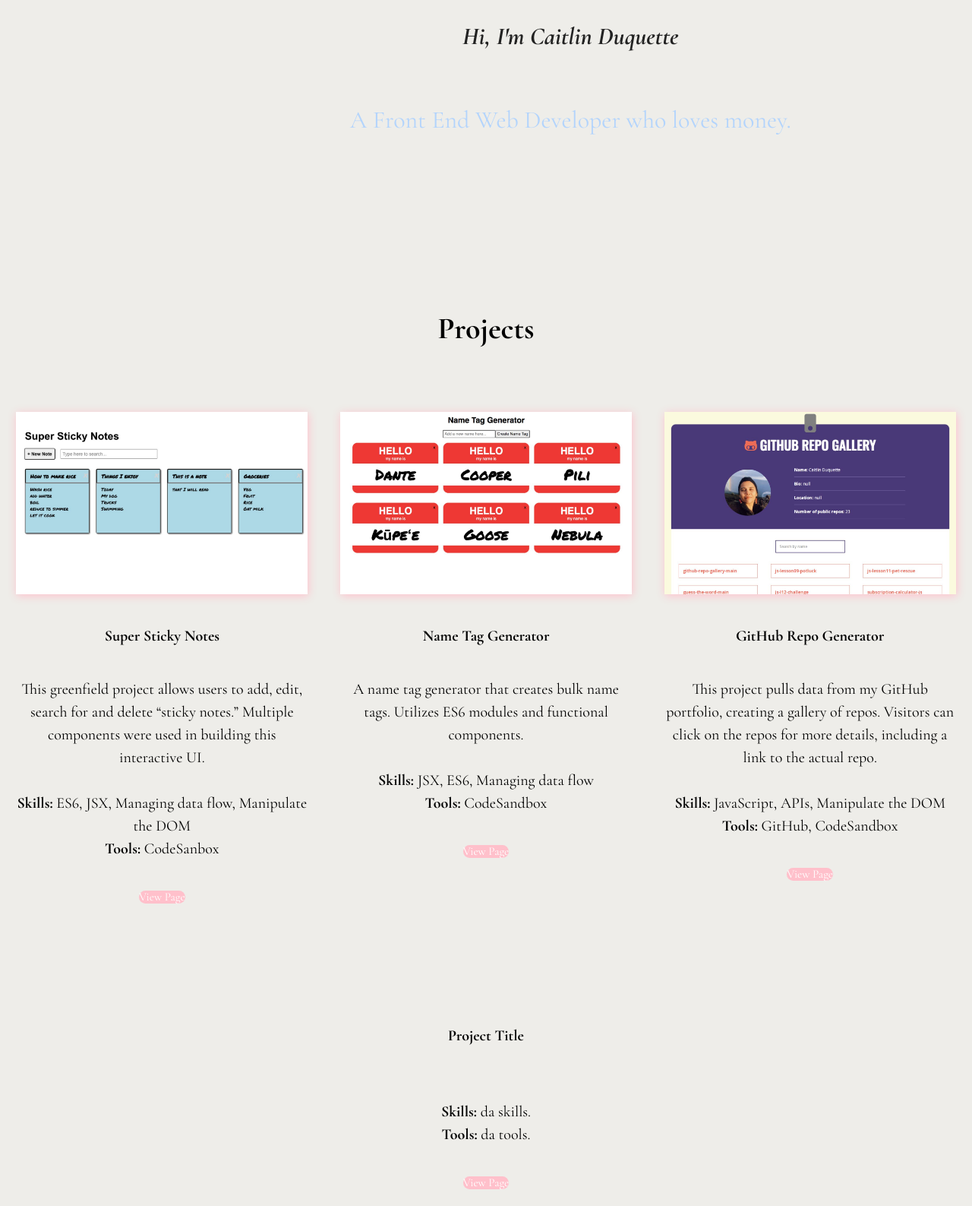
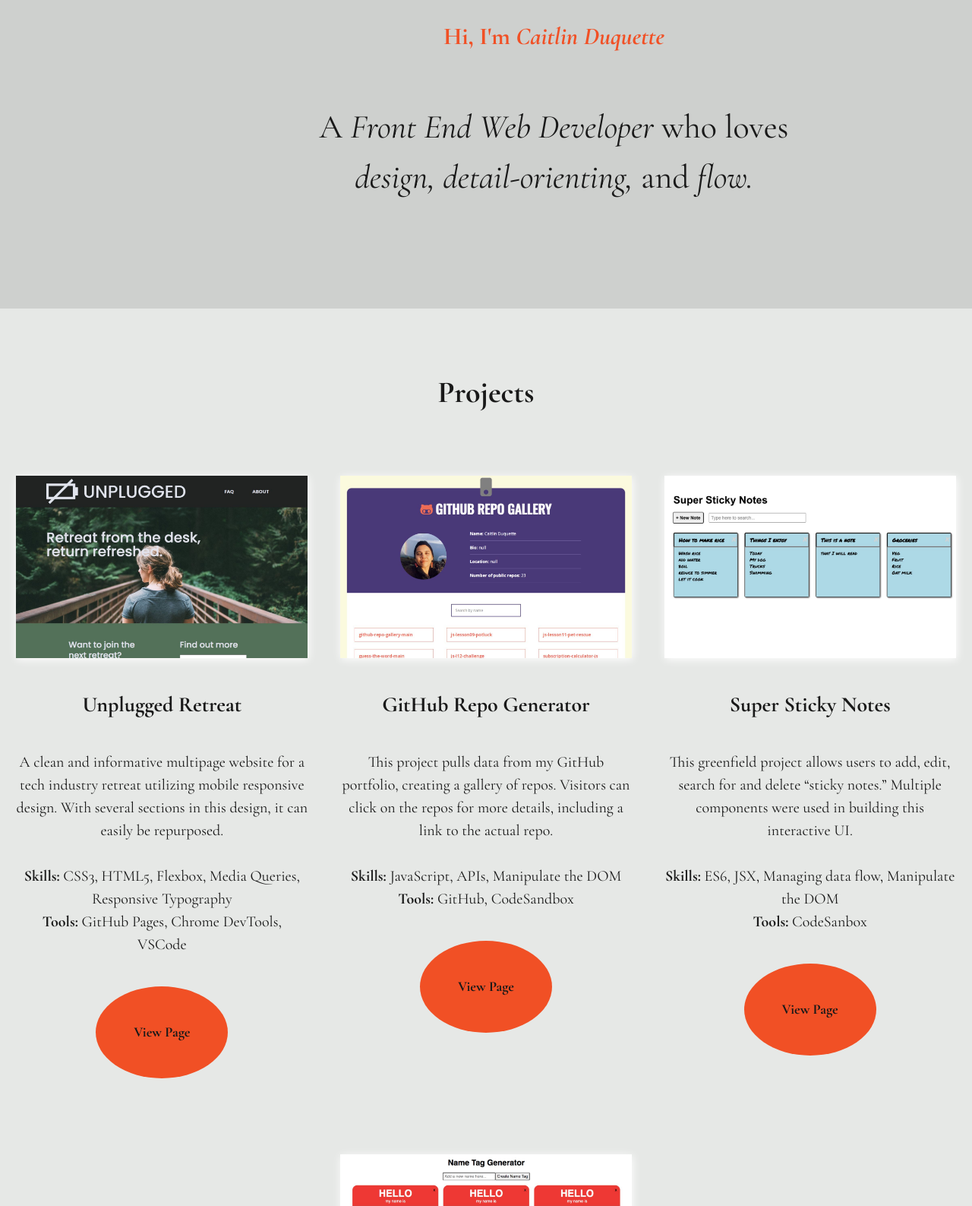
Before and after one commit to cnapua/portfolio-skillcrush, a website built with Parcel: page index.html in a window 1280 px wide. Shown: the part 201-1788 px from the top of the page at 76% size. Built offline with nearby package versions, Linux system fonts and the light colour scheme; files whose address does not match are found by name.

Commit message:
CSS styling

```diff
--- a/css/main.css
+++ b/css/main.css
@@ -89,41 +89,40 @@ textarea {
 
 /* GENERAL STYLES */
 body {
-  color: #000;
-  background-color: #EEEDE9;
+  color: #191919;
+  background-color: #CED0CE;
   font-size: 1em;
   font-family: 'Cormorant Garamond', serif;
 }
 
 h1 {
-  color: #222;
+  color: #F15025;
   font-family: 'Cormorant Garamond', serif;
-  font-size: 1.75rem;
+  font-size: 2rem;
   text-transform: none;
-  font-style: italic;
   line-height: 1.5;
   width: 100%;
 }
 
 h2 {
-  color: #b3d4fc;
+  color: #191919;
   font-family: 'Cormorant Garamond', serif;
-  font-size: 1.5rem;
+  font-size: 1.75rem;
   font-weight: 400;
   line-height: 1.5;
   width: 100%;
 }
 
 h3 {
-  font-size: 1.25rem;
+  font-size: 1.5rem;
 }
 
 h4 {
-  font-size: 1.05rem;
+  font-size: 1.35rem;
 }
 
 h5 {
-  font-size: 1.5rem;
+  font-size: 1.25rem;
 }
 
 h3,
@@ -252,6 +251,7 @@ figure {
 
 .skill-header {
   margin-bottom: 20px;
+  font-weight: 700;
 }
 
 .about-section h3 {
@@ -277,7 +277,7 @@ figure {
 /* ----------- BASE HEADER STYLES ----------- */
 
 header {
-  background-color: #EEEDE9;
+  background-color: #CED0CE;
 }
 
 header nav ul li {
@@ -289,7 +289,7 @@ header nav ul li {
 }
 
 nav #contact-button {
-  background-color: #cbcac7;
+  background-color: #191919;
   border-radius: 50%;
   padding: 30px;
 }
@@ -310,6 +310,10 @@ header h2 {
 #projects,
 #skills {
   width: 100%;
+}
+
+#projects {
+  background-color: #E6E8E6;
 }
 
 #project h3 {
@@ -337,15 +341,16 @@ header h2 {
 
 /* img */
 .project-piece figure {
-  filter: drop-shadow(1px 2px 6px pink);
+  filter: drop-shadow(1px 2px 6px white);
   width: 100%;
 }
 
 .project-link {
-  background-color: pink;
-  color: #FFF;
-  padding: .75rem 3.75 rem;
-  border-radius: 30px;
+  background-color: #F15025;
+  color: #191919;
+  padding: 50px 50px;
+  border-radius: 50%;
+  font-weight: 700;
 }
 
 .project-link:hover {
@@ -354,7 +359,7 @@ header h2 {
 }
 
 #skills {
-  background-color: #EEEDE9;
+  background-color: #CED0CE;
 }
 
 #skills h4 {
@@ -364,10 +369,12 @@ header h2 {
 
 .language-wrapper p,
 .tool-wrapper p {
-  background-color: #cbcac7;
-  padding: 15px 0;
+  background-color: #191919;
+  color: #E6E8E6;
   margin: 20px 0;
   width: 15%;
+  padding: 40px 40px;
+  border-radius: 50%;
 }
 
 .tool {
@@ -377,6 +384,7 @@ header h2 {
 /* ABOUT */
 #about {
   width: 100%;
+  background-color: #E6E8E6;
 }
 
 #profile-pic {
@@ -780,11 +788,11 @@ footer .social-icons li i {
 
   /* FONT STYLE */
   h1 {
-    font-size: 4rem;
+    font-size: 5rem;
   }
 
   h2 {
-    font-size: 2rem;
+    font-size: 2.75rem;
   }
 
   h3 {
@@ -792,7 +800,7 @@ footer .social-icons li i {
   }
 
   h4 {
-    font-size: 1.25rem;
+    font-size: 1.75rem;
   }
 
   h5 {
@@ -807,7 +815,10 @@ footer .social-icons li i {
     font-size: 1.25rem;
   }
 
-  .project-link,
+  .project-link {
+    font-size:  1.15rem;
+  }
+
   .language-wrapper p,
   .tool-wrapper p {
     font-size:  .95rem;
--- a/index.html
+++ b/index.html
@@ -40,8 +40,9 @@
         </ul>
       </nav>
     <div class="site-intro"> <!-- was home title -->
-      <h1>Hi, I'm Caitlin Duquette</h1>
-      <h2>A Front End Web Developer who loves money.</h2>
+      <h1>Hi, I'm <em>Caitlin Duquette</em></h1>
+      <h2>A <em>Front End Web Developer</em> who loves <br>
+        <em>design, detail-orienting,</em> and <em>flow.</em></h2>
     </div>
   </div>
   </header>
@@ -52,6 +53,26 @@
       <section id="projects">
         <h3 class="portfolio-header">Projects</h3>
         <div class="portfolio-wrapper">
+          <div class="project-piece"><!-- was home-portfolio-piece -->
+            <figure>
+              <a href="https://cnapua.github.io/responsive-web-project/index.html" target="_blank"><img src="./img/unplugged.jpg" alt="Unplugged Retreat preview"></a>
+            </figure>
+            <h4>Unplugged Retreat</h4>
+            <p class="project-description">A clean and informative multipage website for a tech industry retreat utilizing mobile responsive design. With several sections in this design, it can easily be repurposed. </p>
+            <p><span>Skills:</span> CSS3, HTML5, Flexbox, Media Queries, Responsive Typography</p>
+            <p><span>Tools:</span> GitHub Pages, Chrome DevTools, VSCode</p>
+            <a href="https://cnapua.github.io/responsive-web-project/index.html" class="project-link" target="_blank">View Page</a>
+          </div>
+          <div class="project-piece"><!-- was home-portfolio-piece -->
+            <figure>
+              <a href="https://cnapua.github.io/github-repo-gallery-main/" target="_blank"><img src="./img/githubrepogallery.jpg" alt="GitHub Repo Gallery preview"></a>
+            </figure>
+            <h4>GitHub Repo Generator</h4>
+            <p class="project-description">This project pulls data from my GitHub portfolio, creating a gallery of repos. Visitors can click on the repos for more details, including a link to the actual repo. </p>
+            <p><span>Skills:</span> JavaScript, APIs, Manipulate the DOM</p>
+            <p><span>Tools:</span> GitHub, CodeSandbox</p>
+            <a href="https://cnapua.github.io/github-repo-gallery-main/" class="project-link" target="_blank">View Page</a>
+          </div>
           <div class="project-piece"><!-- was home-portfolio-piece -->
             <figure>
               <a href="https://zpg8jt.csb.app/" target="_blank"><img src="./img/superstickynote.jpg" alt="Super Sticky Notes preview"></a>
@@ -72,26 +93,6 @@
             <p><span>Tools:</span> CodeSandbox</p>
             <a href="" class="project-link" target="_blank">View Page</a>
           </div>
-          <div class="project-piece"><!-- was home-portfolio-piece -->
-            <figure>
-              <a href="https://cnapua.github.io/github-repo-gallery-main/" target="_blank"><img src="githubrepogallery.jpg" alt="GitHub Repo Gallery preview"></a>
-            </figure>
-            <h4>GitHub Repo Generator</h4>
-            <p class="project-description">This project pulls data from my GitHub portfolio, creating a gallery of repos. Visitors can click on the repos for more details, including a link to the actual repo. </p>
-            <p><span>Skills:</span> JavaScript, APIs, Manipulate the DOM</p>
-            <p><span>Tools:</span> GitHub, CodeSandbox</p>
-            <a href="" class="project-link" target="_blank">View Page</a>
-          </div>
-          <div class="project-piece"><!-- was home-portfolio-piece -->
-            <figure>
-              <a href="" target="_blank"><img src="" alt=""></a>
-            </figure>
-            <h4>Project Title</h4>
-            <p class="project-description"></p>
-            <p><span>Skills:</span> da skills.</p>
-            <p><span>Tools:</span> da tools.</p>
-            <a href="" class="project-link" target="_blank">View Page</a>
-          </div>
         </div>
       </section>
 
@@ -99,7 +100,7 @@
     <section id="skills">
       <div class="content-wrapper">
         <h3 class="skill-header">Skills</h3>
-        <h4>Developer Skills</h4>
+        <h4><em>Developer Skills</em></h4>
         <div class="language-wrapper"><!-- was language-wrapper -->
           <p class="skill">HTML, CSS</p>
           <p class="skill">JavaScript</p>
@@ -108,7 +109,7 @@
           <p class="skill">Responsive Web Development</p>
           <p class="skill">Squarespace</p>
         </div>
-        <h4>Tech Stack</h4>
+        <h4><em>Tech Stack</em></h4>
         <div class="language-wrapper"><!-- was language-wrapper -->
           <p class="tool">GitHub Pages</p>
           <p class="tool">CodeSandbox</p>
```
